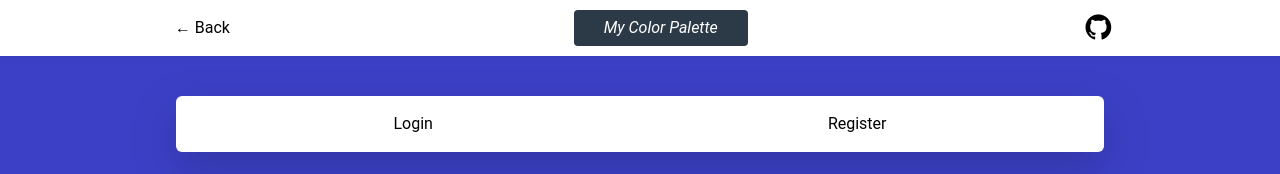
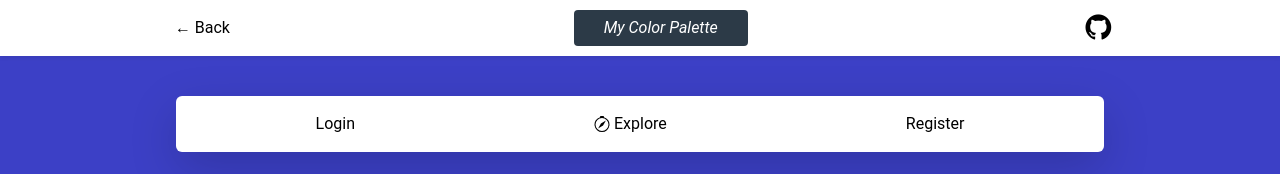
Before and after one commit to nvkex/my-color-palette, a React (Create React App) app: page / in a window 1280 px wide. Shown: the top 174 px of the page. Built offline with nearby package versions, Linux system fonts and the light colour scheme; no server answers.

Commit message:
link to explore page

```diff
--- a/src/components/LandingPage.js
+++ b/src/components/LandingPage.js
@@ -54,6 +54,7 @@ export default function LandingPage(props) {
           ) : (
               <div className="btn-groups shadow-lg">
                 <Link to="/login"><button>Login</button></Link>
+                <Link to="/explore"><button>{exploreSVG} Explore</button></Link>
                 <Link to="/signup"><button>Register</button></Link>
               </div>
             )
```
